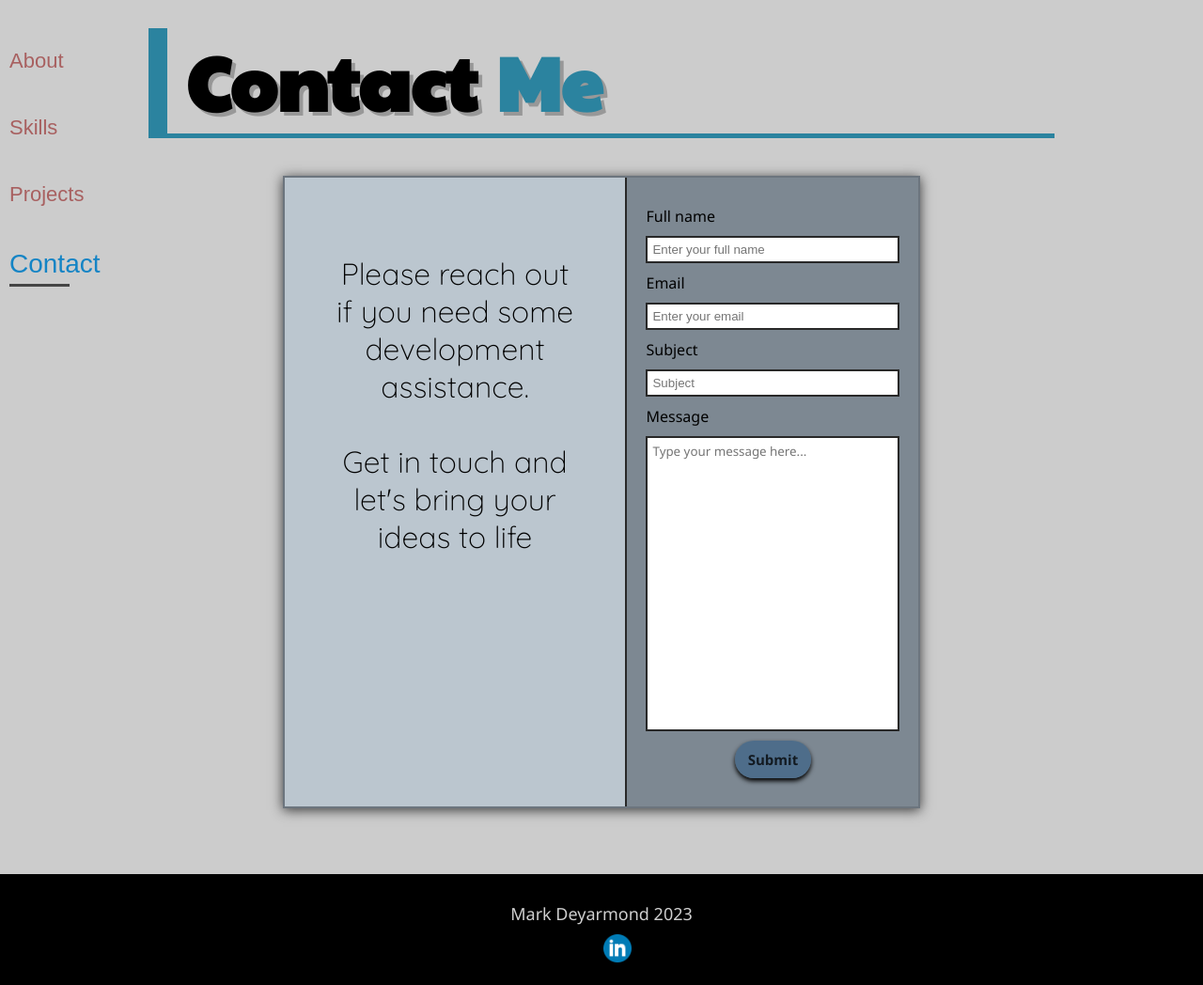
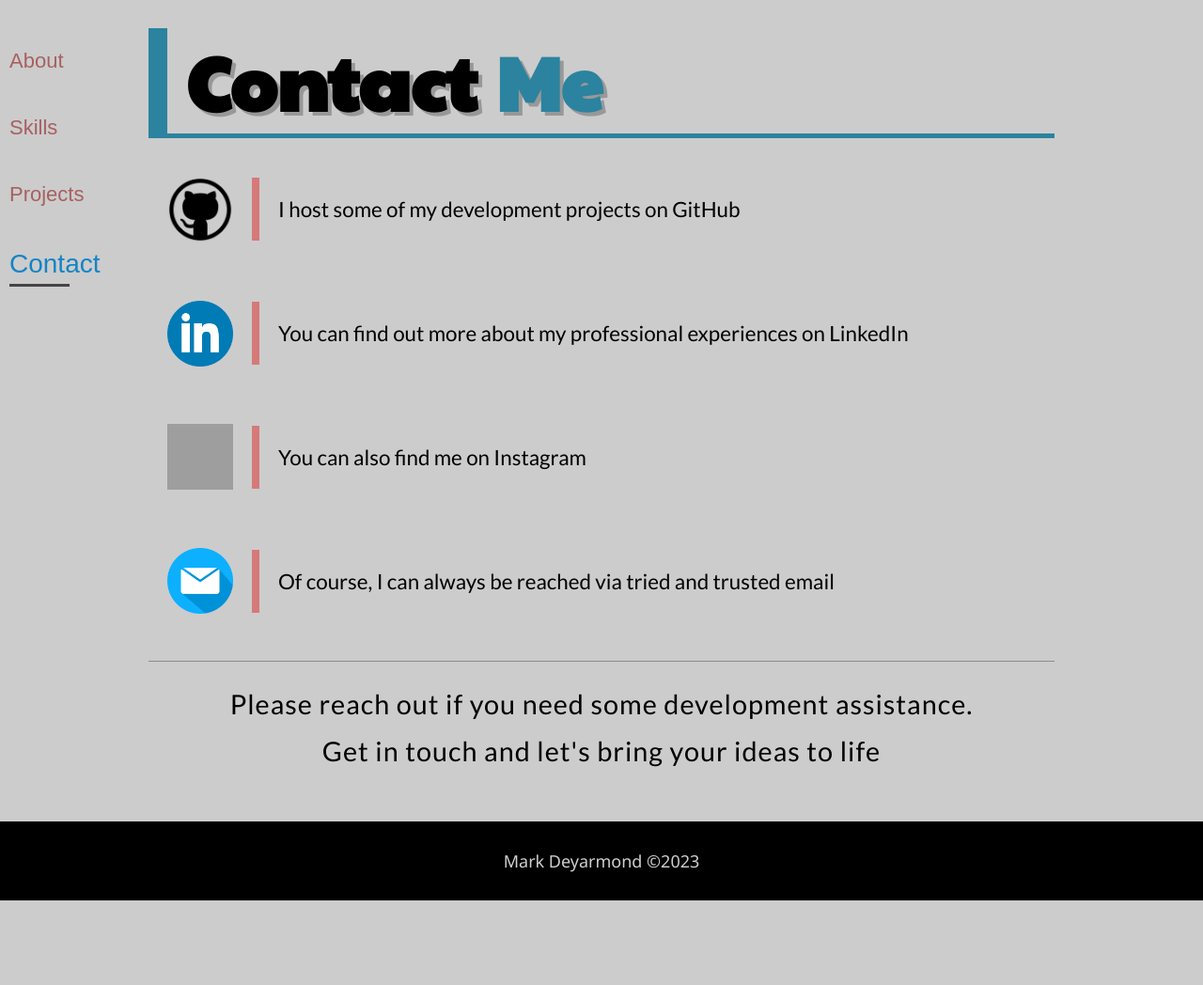
Before and after one commit to mardeyar/portfolio, a plain HTML site: page contact.html in a window 1280 px wide. Shown: the whole page at 94% size. After the commit the page ends 958 px from the top, so only its background shows below. Drawn offline with Linux system fonts and the light colour scheme; grey boxes are pictures that could not be loaded; a web font is replaced by a local one.

Commit message:
Removed contact form, added contact options

```diff
--- a/contact.html
+++ b/contact.html
@@ -41,43 +41,28 @@
                 <h1>Contact <span>Me</span></h1>
             </div>
 
-
-            <div class="form-container">
-                <div class="display">
-                    <p>Please reach out if you need some development assistance.<br><br>Get in touch and let's bring your ideas to life</p>
-                </div>
-
-                <div class="form-box">
-                    <form method="POST" id="form" action="contact.php">
-
-                        <label for="name" id="head">Full name</label>
-                        <input type="text" id="name" name="name" placeholder="Enter your full name">
-
-                        <label for="email" id="head">Email</label>
-                        <input type="text" id="email" name="email" placeholder="Enter your email">
-
-                        <label for="subject" id="head">Subject</label>
-                        <input type="text" id="subject" name="subject" placeholder="Subject">
-
-                        <label for="message" id="head">Message</label>
-                        <textarea id="message" name="message" placeholder="Type your message here..."></textarea>
-
-                        <input id="btn" type="submit" value="Submit">
-                    </form>
-                </div>
+            <div class="contact-links">
+                <img id="platform" src="/img/icons/github.png" alt="github.png">
+                <p>I host some of my development projects on GitHub</p>
             </div>
-
+            <div class="contact-links">
+                <img id="platform" src="/img/icons/linkedin.png" alt="linkedin.png">
+                <p>You can find out more about my professional experiences on LinkedIn</p>
+            </div>
+            <div class="contact-links">
+                <img id="platform" src="/img/icons/instagram.png" alt="instagram.png">
+                <p>You can also find me on Instagram</p>
+            </div>
+            <div class="contact-links">
+                <img id="platform" src="/img/icons/email.png" alt="email.png">
+                <p>Of course, I can always be reached via tried and trusted email</p>
+            </div>
+            <p id="contact-statement">Please reach out if you need some development assistance.<br>Get in touch and let's bring your ideas to life</p>
         </section>
-
     </div>
 
     <div class="footer">
-        <p>Mark Deyarmond 2023</p>
-        <div class="socials">
-            <img id="soc-logo" src="./img/icons/github.png" alt="git.png">
-            <img id="soc-logo" src="./img/icons/linkedin.png" alt="linkedin.png">
-        </div>
-
+        <p>Mark Deyarmond ©2023</p>
     </div>
 
 
--- a/css/contact.css
+++ b/css/contact.css
@@ -6,79 +6,33 @@
     margin: 30px;
 }
 
-.form-container {
+#contact-statement {
+    border-top: 1px solid rgb(139, 139, 139);
+    font-family: 'Lato', sans-serif;
+    font-size: 1.8rem;
+    text-align: center;
+    letter-spacing: 1px;
+    line-height: 50px;
+    padding: 20px;
+    margin-bottom: 0;
+}
+
+#platform {
+    width: 70px;
+    height: 70px;
+    padding: 20px;
+}
+
+.contact-links {
     display: flex;
     flex-direction: row;
-    margin: 40px auto;
-    width: 70%;
-    border: 2px solid rgb(108, 117, 126);
-    box-shadow: 0px 2px 12px rgb(20, 20, 20, 0.8);
+    align-items: center;
+    margin-top: 20px;
 }
 
-.display {
-    background-color: rgb(187, 198, 207);
-    font-family: 'Quicksand', sans-serif;
-    text-align: center;
-    width: 60%;
-    border-right: 2px solid rgb(40, 40, 40);
+.contact-links p {
+    font-family: 'Lato', sans-serif;
+    border-left: 8px solid rgb(214, 121, 121);
+    padding: 20px;
+    font-size: 1.4rem;
 }
-
-.display p {
-    padding: 50px;
-    font-size: 32px;
-    font-weight: 300;
-}
-
-.form-box {
-    padding: 20px;
-    background-color: rgb(125, 136, 146);
-    width: 40%;
-}
-
-#form {
-    display: flex;
-    flex-direction: column;
-}
-
-#head {
-    font-family: 'Segoe UI', sans-serif;
-    margin: 10px 0;
-}
-
-#name {
-    padding: 5px;
-    border: 2px solid rgb(40, 40, 40);
-}
-
-#email {
-    padding: 5px;
-    border: 2px solid rgb(40, 40, 40);
-}
-
-#subject {
-    padding: 5px;
-    border: 2px solid rgb(40, 40, 40);
-}
-
-#message {
-    width: 20vw;
-    height: 300px;
-    resize: none;
-    font-family: 'Segoe UI', sans-serif;
-    border: 2px solid rgb(40, 40, 40);
-    padding: 5px;
-}
-
-#btn {
-    width: 30%;
-    margin: 10px auto;
-    padding: 10px;
-    border-radius: 500px;
-    background-color: rgba(32, 85, 131, 0.5);
-    border: transparent;
-    box-shadow: 0px 3px 5px black;
-    font-family: 'Segoe UI', sans-serif;
-    font-size: 15px;
-    font-weight: 700;
-    color: rgba(0, 0, 0, 0.76);
-}
```
